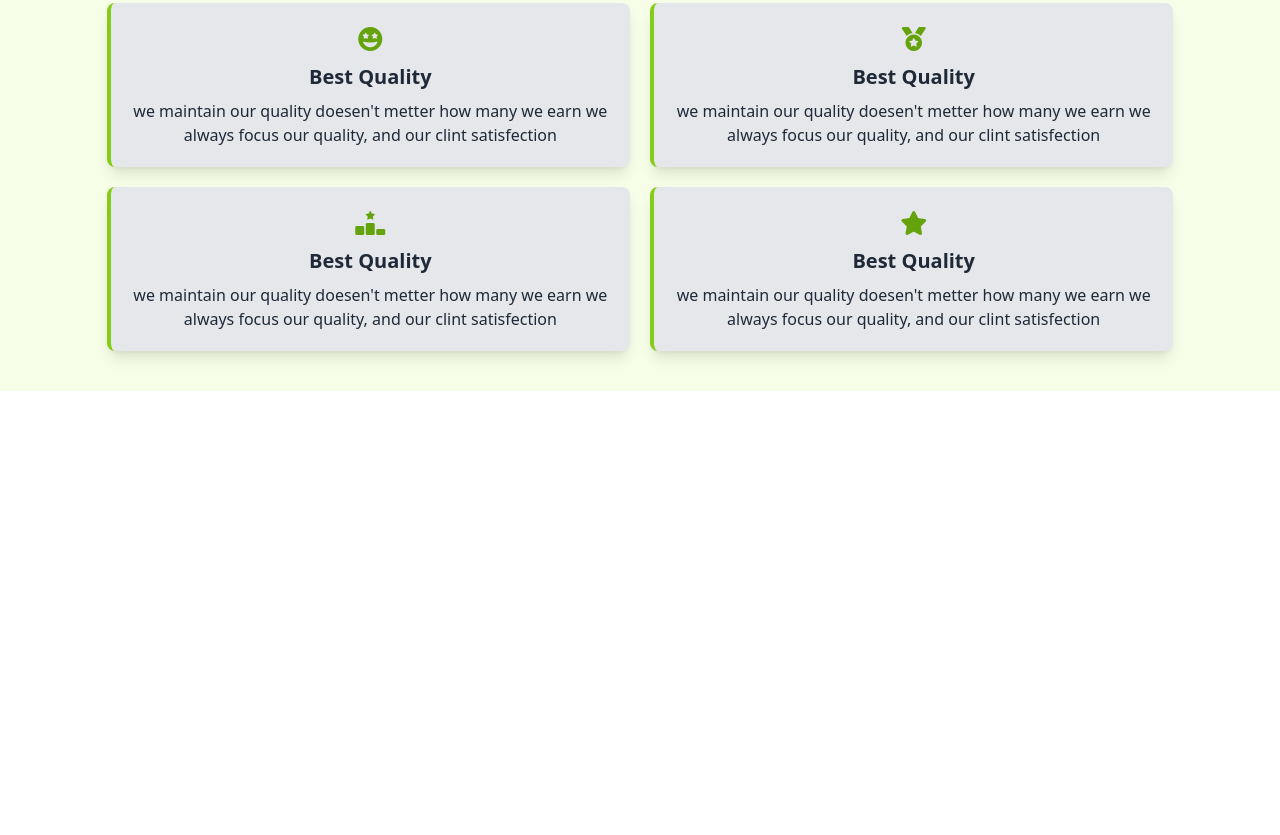
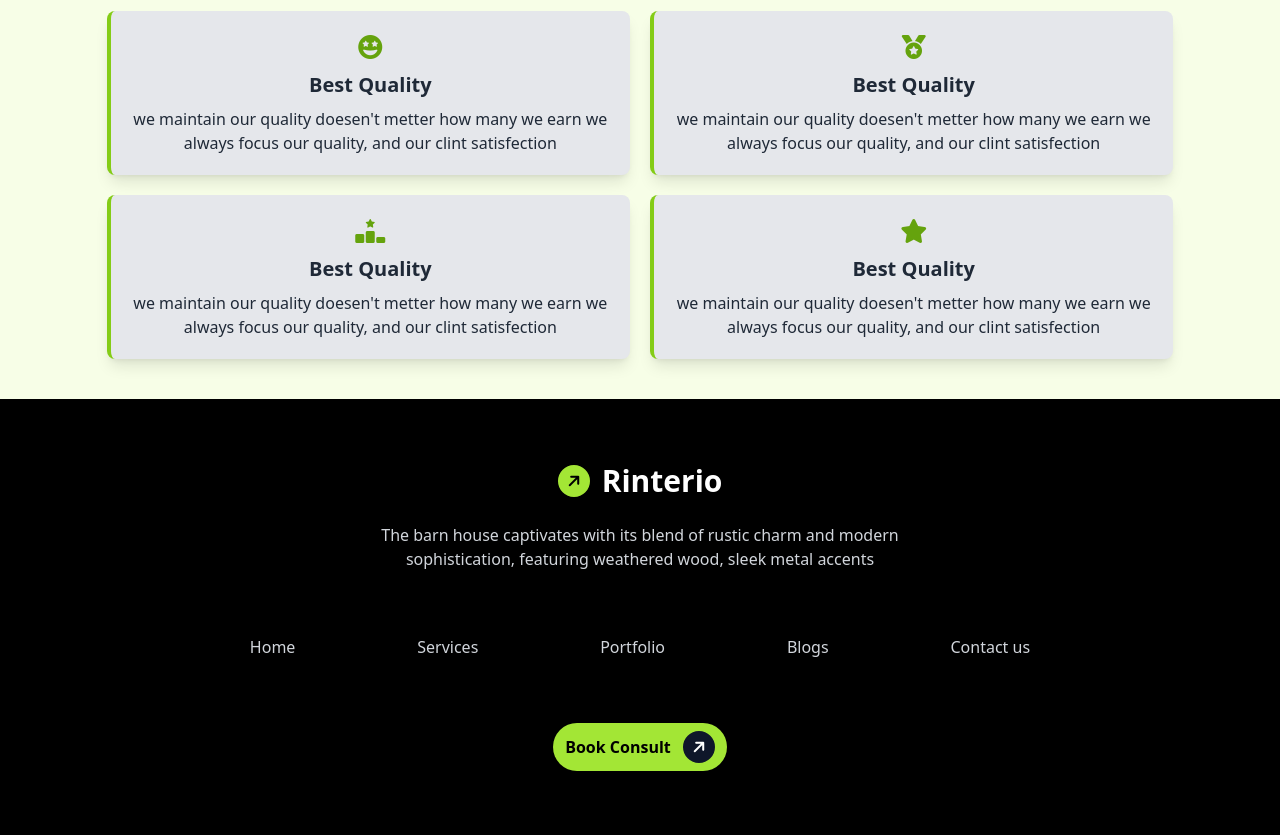
Before and after one commit to Joynal-Abedin85/assignment-3, a plain HTML site: page index.html in a window 1280 px wide. Shown: the part 4176-5011 px from the top of the page. Before the commit the page ends 4567 px from the top, so only its background shows below. Drawn offline with nearby package versions, Linux system fonts and the light colour scheme.

Commit message:
complete footer section

```diff
--- a/index.html
+++ b/index.html
@@ -17,7 +17,7 @@
         <nav class="flex justify-between h-24 w-5/6 mx-auto items-center ">
             <div class="flex space-x-3 items-center">
                 <i class="fa-solid fa-arrow-up rotate-45 bg-lime-400  rounded-[50%] h-8 w-8 text- content-center text-center"></i>
-                <h2 class="font-bold text-3xl">Rinterio</h2>
+                <h2 class="font-bold text-3xl"> Rinterio </h2>
             </div>
             <div>
                 <ul class="flex space-x-3 items-center text-sm">
@@ -36,7 +36,6 @@
                 <div class="flex space-x-3 items-center px-3 py-2 bg-lime-400 rounded-[45px]" >
                     <h2 class="font-extrabold">Book Consult </h2>
                     <i class="fa-solid fa-arrow-up rotate-45 bg-slate-900  rounded-[50%] h-8 w-8 text-white content-center text-center"></i>
-
                 </div>
             </div>
         </nav>
@@ -198,7 +197,7 @@
 
     <!-- contect section  -->
 
-    <div class="bg-[url('/assets/bg.jpg')] w-full h-auto bg-cover pb-20" >
+    <div class="bg-[url('/assets/bg.jpg')] w-full h-auto bg-cover pb-20 border-4 border-white" >
         <div class="w-1/2 mx-auto space-y-7 text-center pt-20">
             <button class="py-2 px-2 bg-lime-200 rounded-[40px] font-bold">
                 <i class="fa-solid fa-arrow-right"></i>
@@ -253,5 +252,29 @@
             </div>
         </div>
     </div>
+
+    <!-- footer section  -->
+
+    <div class="bg-black pb-16">
+        <div class="w-4/5 mx-auto space-y-6 text-white text-center pt-16">
+            <div class="flex space-x-3 items-center justify-center ">
+                <i class="fa-solid fa-arrow-up rotate-45 bg-lime-400  rounded-[50%] h-8 w-8 text-black  content-center text-center"></i>
+                <h2 class="font-bold text-3xl"> Rinterio </h2>
+            </div>
+            <p class="w-3/5 mx-auto text-gray-300">The barn house captivates with its blend of rustic charm and modern sophistication, featuring weathered wood, sleek metal accents</p>
+            <div class="flex justify-evenly text-gray-300 py-10">
+                <h2>Home</h2>
+                <h2>Services</h2>
+                <h2>Portfolio</h2>
+                <h2>Blogs</h2>
+                <h2>Contact us</h2>
+            </div>
+            <div class="flex space-x-3 items-center w-max  mx-auto px-3 py-2 bg-lime-400 rounded-[45px]" >
+                <h2 class="font-extrabold text-black">Book Consult </h2>
+                <i class="fa-solid fa-arrow-up rotate-45 bg-slate-900  rounded-[50%] h-8 w-8 text-white content-center text-center"></i>
+            </div>
+        </div>
+    </div>
+
 </body>
 </html>
```
